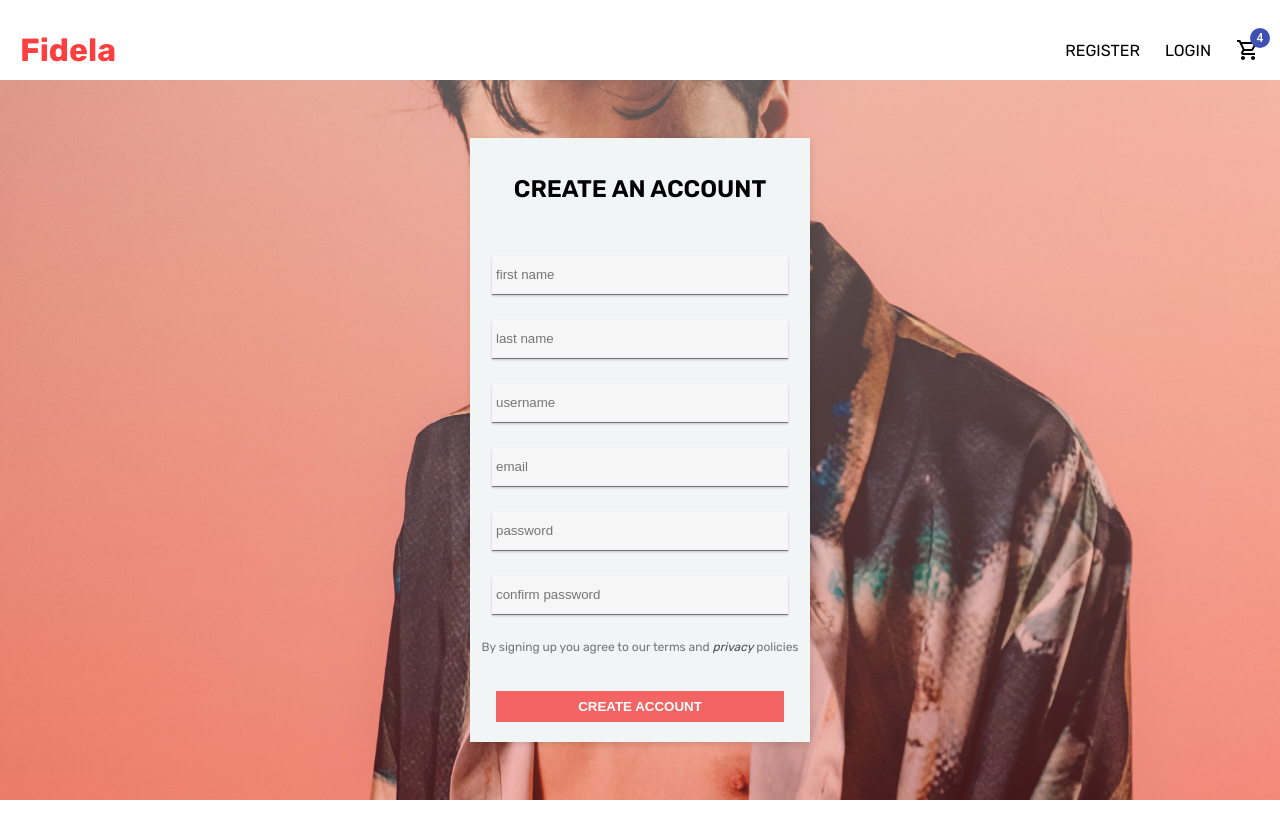
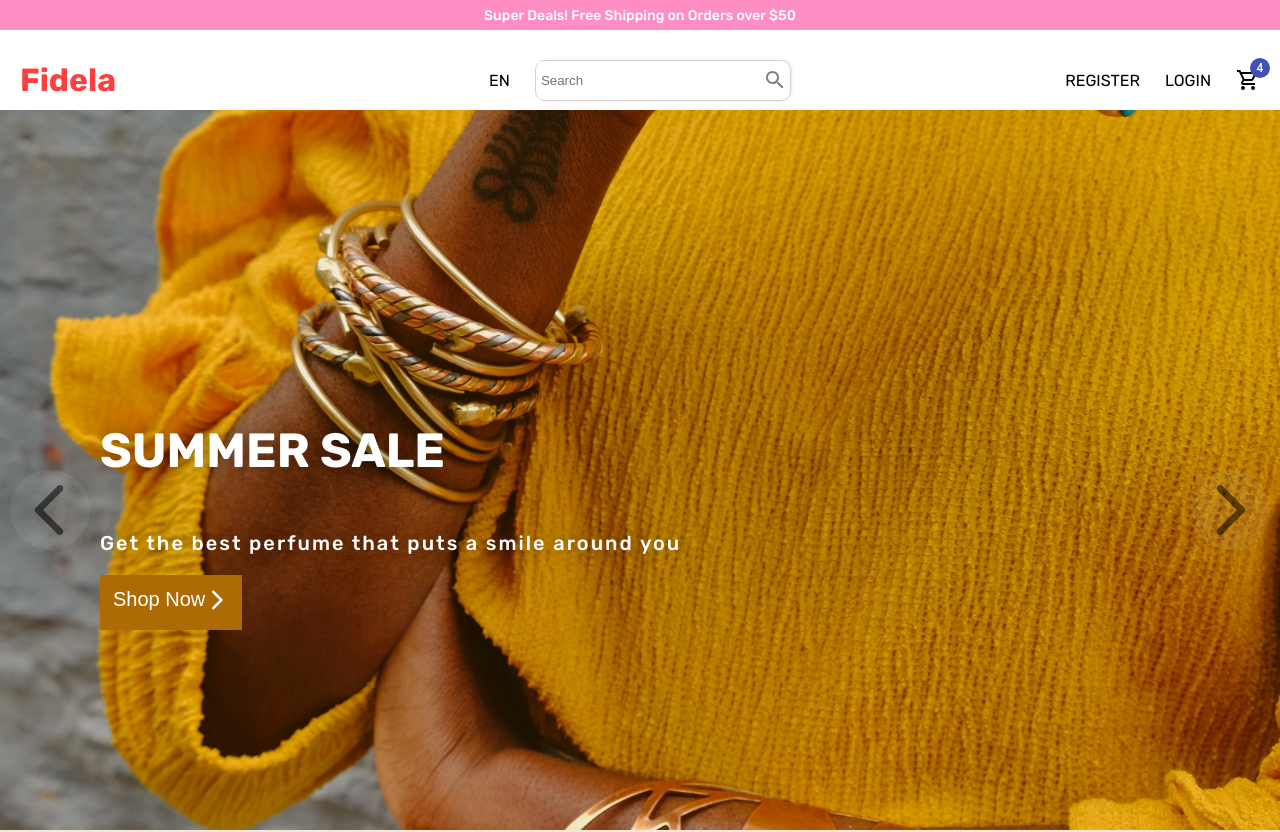
Before and after one commit to ebukaeze/e-commerce, a React (Create React App) app: page / in a window 1280 px wide. Shown: the top 832 px of the page. Before the commit the page ends 800 px from the top, so only its background shows below. Built offline with nearby package versions, Linux system fonts and the light colour scheme.

Commit message:
import components

```diff
--- a/src/App.js
+++ b/src/App.js
@@ -1,5 +1,7 @@
 import './App.css';
+import Cart from './pages/Cart';
 import Home from './pages/Home';
+import Login from './pages/Login';
 import Product from './pages/Product';
 import ProductList from './pages/ProductList';
 import Register from './pages/Register';
@@ -7,10 +9,12 @@ import Register from './pages/Register';
 function App() {
   return (
     <div>
-     {/* <Home /> */}
+     <Home />
      {/* <ProductList /> */}
      {/* <Product /> */}
-     <Register />
+     {/* <Register /> */}
+     {/* <Login /> */}
+     {/* <Cart /> */}
     </div>
   );
 }
```
